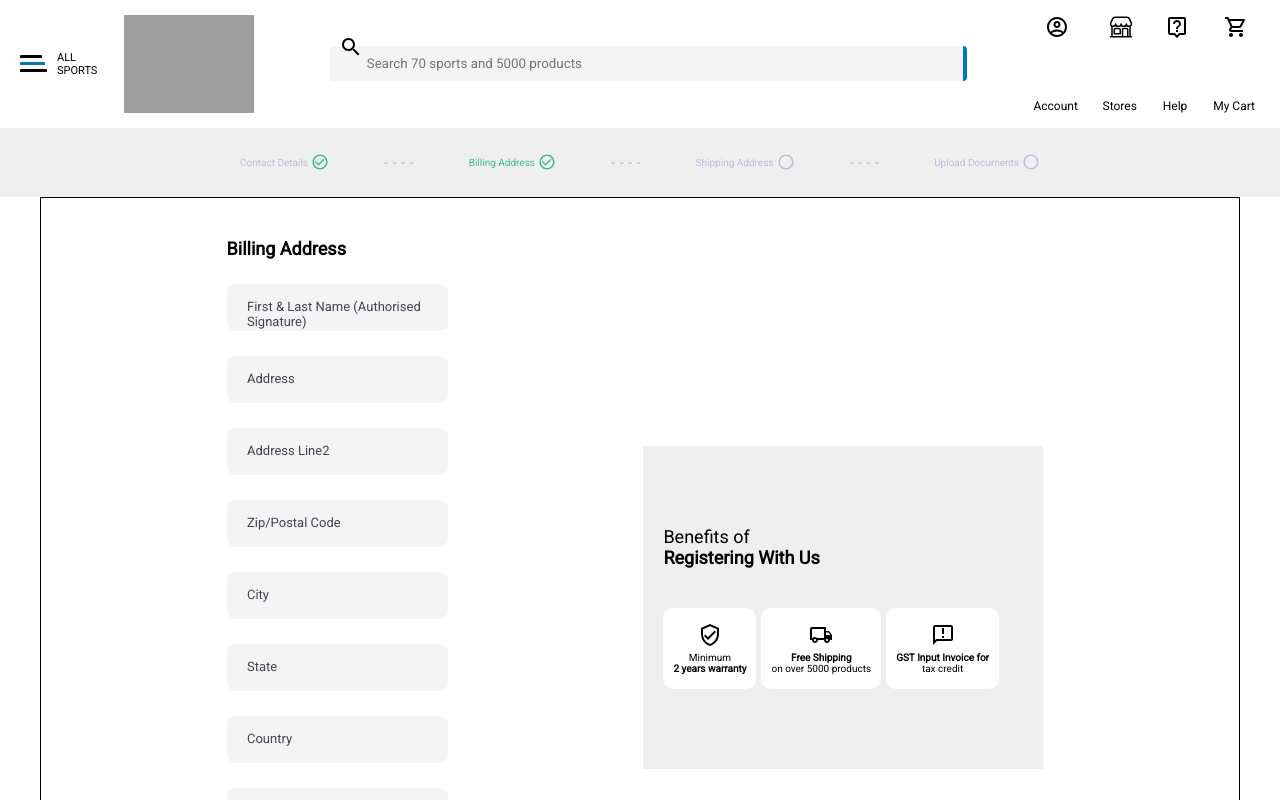
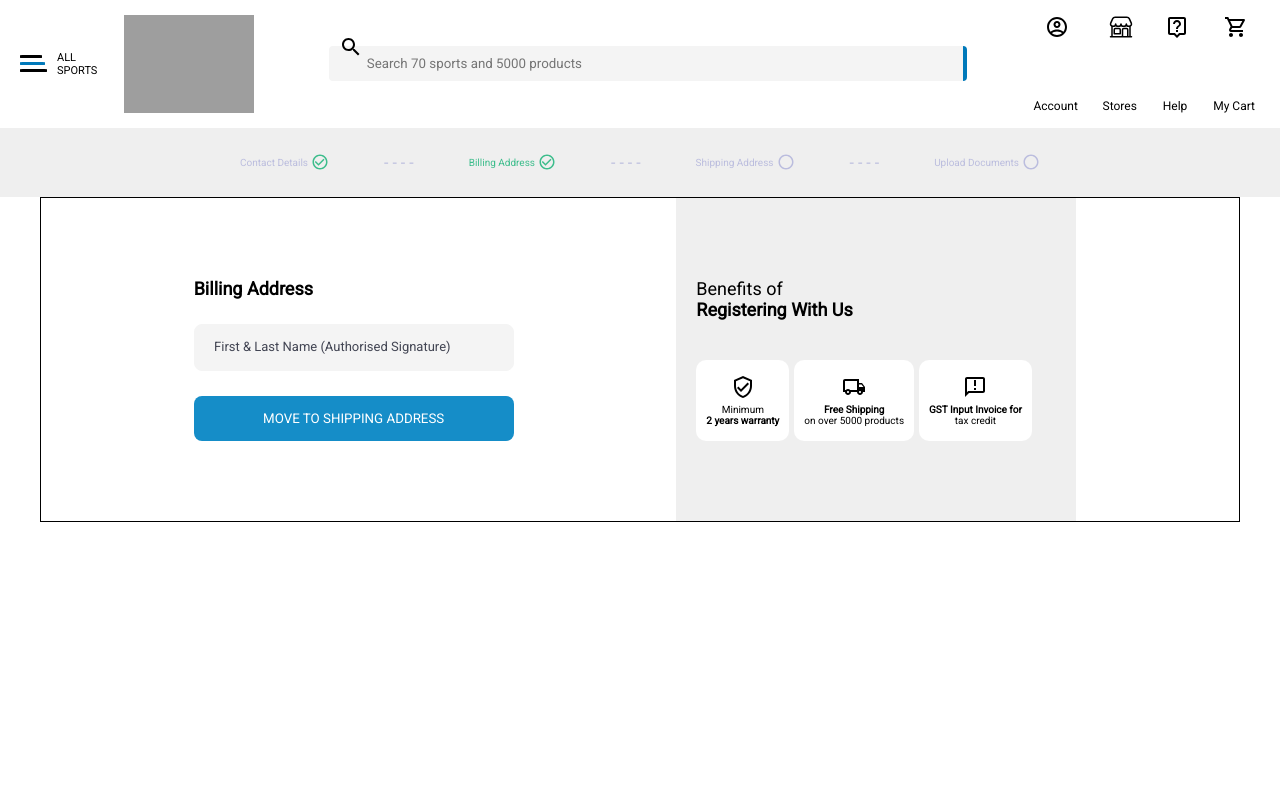
Before and after one commit to Mdakhib/dechathlon-b2b, a React (Create React App) app: page /billing in a window 1280 px wide. Shown: the top 800 px of the page. Built offline with nearby package versions, Linux system fonts and the light colour scheme; grey boxes are pictures that could not be loaded.

Commit message:
icon removed

```diff
--- a/src/components/BillingCardDEtails/BillingCardDetails.js
+++ b/src/components/BillingCardDEtails/BillingCardDetails.js
@@ -16,7 +16,7 @@ const BillingCardDetails = () => {
               </label>
             </div>
           </div>
-          <div class="floatingLabelGroup">
+          {/* <div class="floatingLabelGroup">
             <div className="floatingLabelWrap">
               <input type="text" autocomplete="off" autofocus required />
               <label class="floatingLabel">Address</label>
@@ -65,7 +65,7 @@ const BillingCardDetails = () => {
               <input type="text" autocomplete="off" autofocus required />
               <label class="floatingLabel">Land Phone</label>
             </div>
-          </div>
+          </div> */}
           <div className="cardBtnWrap">
             <Link to="/shipping">
               <button type="submit">move to shipping address</button>
--- a/src/components/CheckedContainer/UploadDocumentContainer.js
+++ b/src/components/CheckedContainer/UploadDocumentContainer.js
@@ -1,4 +1,4 @@
-import { CheckCircleOutline, RadioButtonUncheckedOutlined } from '@material-ui/icons';
+import { CheckCircleOutline } from '@material-ui/icons';
 import React from 'react';
 import './checkedContainer.css';
 
--- a/src/components/CompanyDetails/comapanyDetail.css
+++ b/src/components/CompanyDetails/comapanyDetail.css
@@ -26,8 +26,8 @@
 
 .floatingLabelGroup {
     position: relative;
-    /* width: 320px; */
-    width: 100%;
+    width: 320px;
+    /* width: 100%; */
 }
 
 .floatingLabelGroup input {
@@ -211,7 +211,8 @@
     }
 
     .floatingLabelGroup {
-        width: 100%;
+    /* width: 320px; */
+        width: 100% !important;
     }
 
     .cardInputContainer {
```
